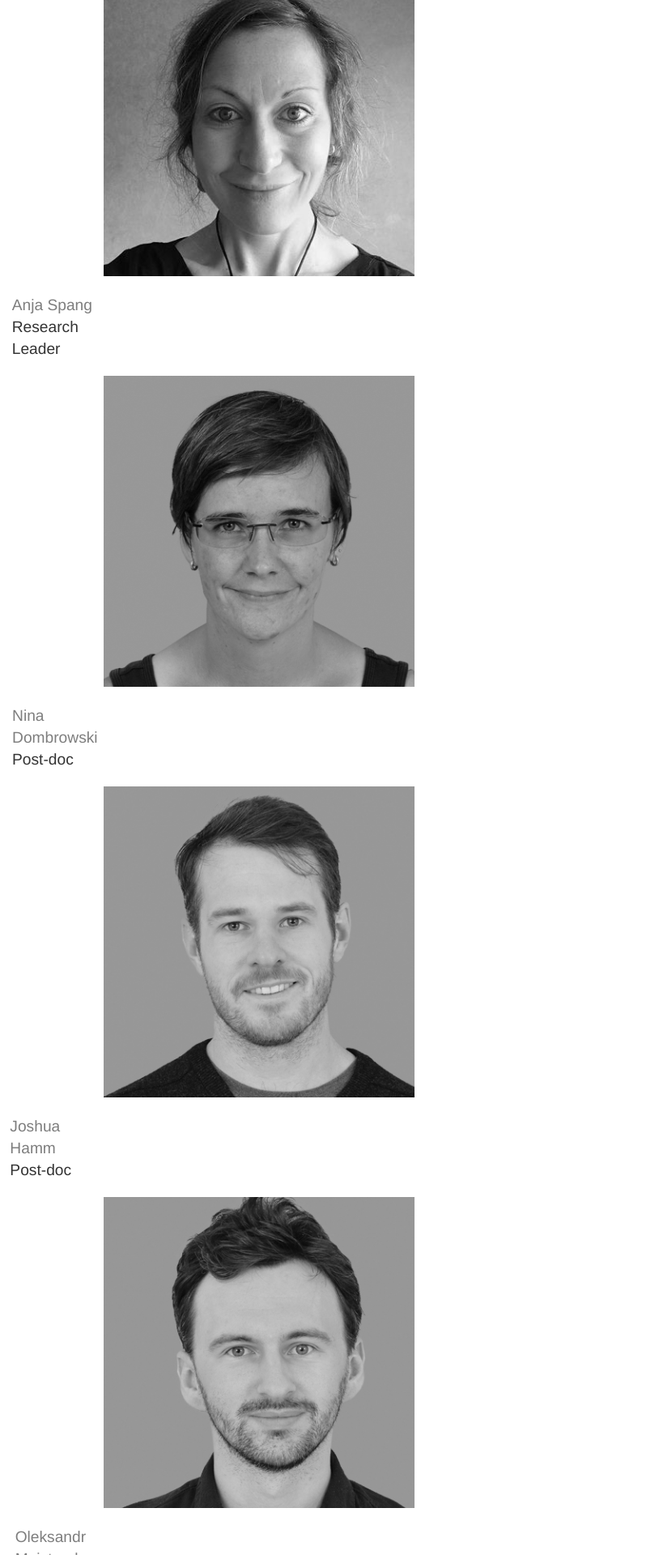
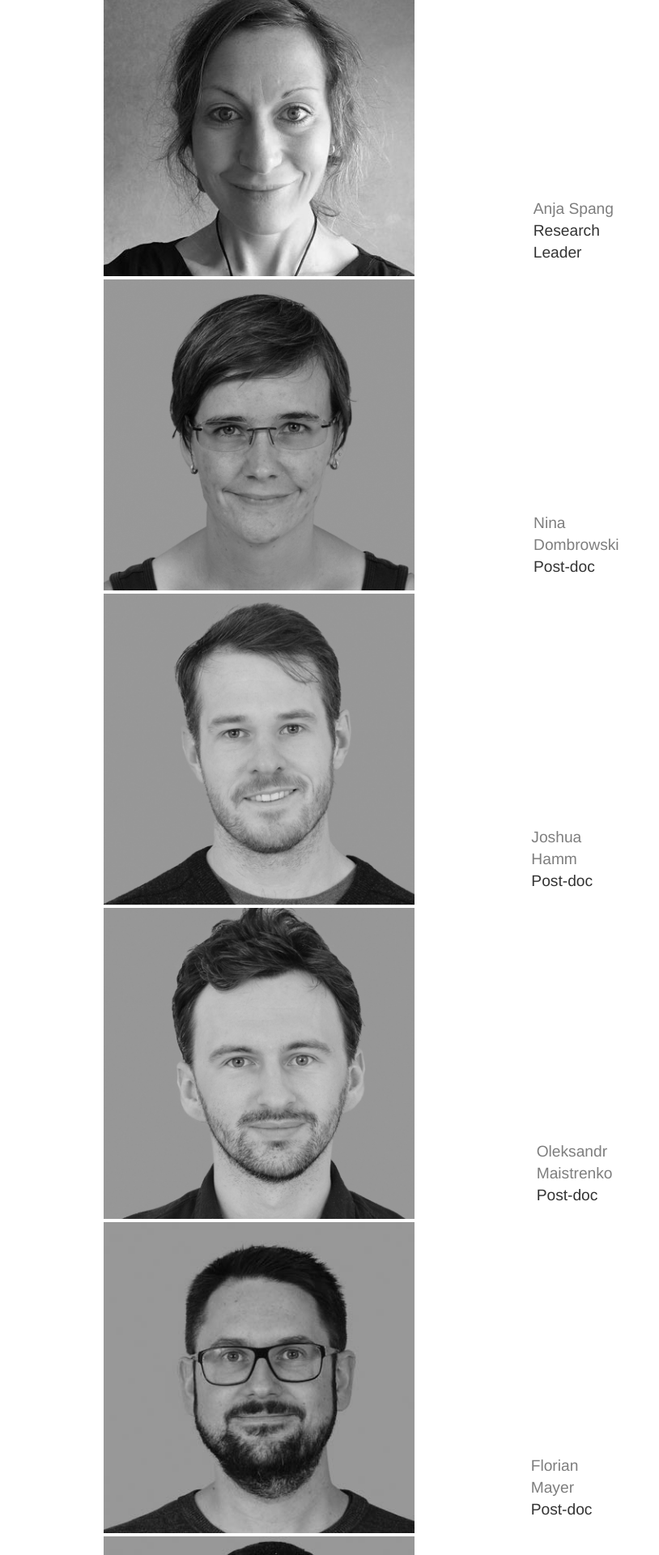
Before and after one commit to EvoSym/EvoSym.github.io, a Jekyll site: the page built from team/index.html, in a window 1280 px wide. Shown: the part 338-2258 px from the top of the page at 81% size, without its empty margins (0-814 px from the left). Built offline with Jekyll 4.4.1, drawn with Linux system fonts in a browser that asks for light colours.

Commit message:
Update main.css

```diff
--- a/css/main.css
+++ b/css/main.css
@@ -110,6 +110,8 @@ ul.posts li {
   width: 30%;
   margin-left: 10%;
   margin-right: 10%;
+  display: inline-block;
+  vertical-align: top;
 }
 .logo {
     width: 20%;
```
